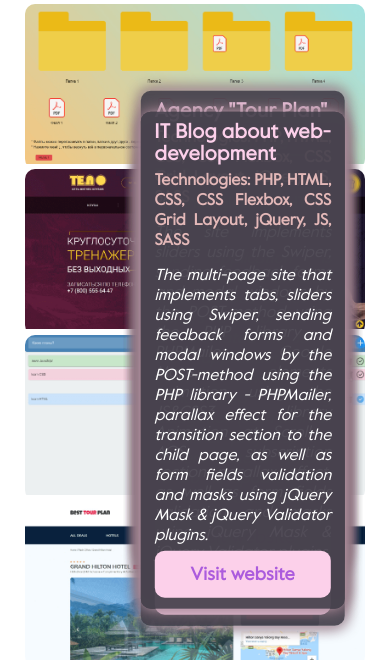
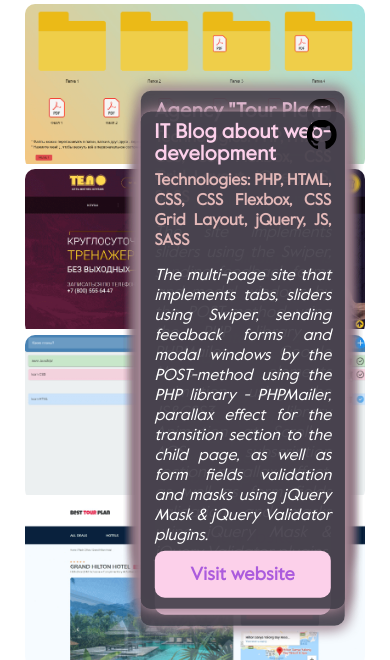
Before and after one commit to KsyTim/myWebsite, a PHP site: page /?lang=1 in a window 390 px wide. Shown: the part 3165-3825 px from the top of the page. Run offline with PHP 8.4, Linux system fonts and the light colour scheme; some libraries are stand-ins or nearby versions; some web fonts are replaced.

Commit message:
added github proj link on projects slider

```diff
--- a/index.php
+++ b/index.php
@@ -230,6 +230,9 @@ $lang = $_GET['lang'] === 'ru' ? $ru : $en;
             <div class="slide slide-<?= $key + 1 ?>">
               <img src="./img/<?= $value['img'] ?>.png" alt="">
               <div class="projects-content-description">
+                <a href="https://github.com/KsyTim/<?= $value['git-link'] ?>" class="projects-content-description__github" target="_blank" rel="noopener noreferrer">
+                  <img src="./img/footer-github.svg" alt="Github">
+                </a>
                 <a href="#" class="projects-content-title"><?= $value['projects-content-title'] ?></a>
                 <div class="projects-content-text">
                   <div class="projects-content-technologies"><?= $value['projects-content-technologies'] ?></div>
--- a/languages.php
+++ b/languages.php
@@ -19,6 +19,7 @@ return [
     'projects-content' => [
       [
         'img' => '3d-model',
+        'git-link' => '3d-model-lesson30-branch-/tree/lesson30',
         'projects-content-title' => 'Дизайн-агентство 3D Model',
         'projects-content-technologies' => 'Технологии: HTML, CSS, Bootstrap, JS, PHP, Webpack',
         'projects-content-more' => 'Лэндинг-страница дизайн-агенства, где реализованы: таймер, POST-запросы (с использованием fetch API) для форм на сайте, простые JS анимации для мобильного меню и модальной формы, табы, слайдер на чистом JS, а также калькулятор работ.',
@@ -26,6 +27,7 @@ return [
       ],
       [
         'img' => 'desktop',
+        'git-link' => 'desktop',
         'projects-content-title' => 'Клон "Рабочий стол" на jQuery',
         'projects-content-technologies' => 'Технологии: HTML, CSS, CSS Flexbox, jQuery, jQuery UI',
         'projects-content-more' => 'Своеобразный симулятор рабочего стола, где реализован функционал перетаскивания файлов с рабочего стола в папки, из папки в папку, и из папки на рабочий стол с сохранением текущего состояния их расположения в локальном хранилище (localStorage). Могу реализовать подобный функционал на чистом JS, используя drag&drop собятия (например, примерно похожая мини-работа реализована мной на <a href="https://jsfiddle.net/KsyTim/9Ltwd5v0/4/" target="_blank" rel="noopener noreferrer">JSFiddle</a>).',
@@ -33,6 +35,7 @@ return [
       ],
       [
         'img' => 'fitness',
+        'git-link' => 'fitness',
         'projects-content-title' => 'Фитнес-клуб "Тело"',
         'projects-content-technologies' => 'Технологии: HTML, CSS, CSS Flexbox, JS',
         'projects-content-more' => 'Многостраничный сайт, где реализованы слайдеры, модальные окна, POST-запросы (с использованием fetch API) для форм на сайте, калькулятор (который парсит стоимость абонементов со страниц клубов сайта путем обращения к объекту DOMParser()), а также Яндекс.Карты.',
@@ -40,6 +43,7 @@ return [
       ],
       [
         'img' => 'toDo-oop',
+        'git-link' => 'js_hard/tree/master/to_do_oop',
         'projects-content-title' => 'To Do',
         'projects-content-technologies' => 'Технологии: HTML, CSS, JS',
         'projects-content-more' => 'Приложение реализовано в ООП стиле. Различные состояния "дел, которые необходимо выполнить (To Do)" анимированы с помощью JS. В приложении обработчик событий реализован с использованием делегирования (как и во всех других моих проектах). Текущеее состояние "дел, которые необходимо выполнить (To Do)" обновляется и сохраняется в локальном хранилище (localStorage).',
@@ -47,6 +51,7 @@ return [
       ],
       [
         'img' => 'tour-plan',
+        'git-link' => 'tour-plan',
         'projects-content-title' => 'Агентство "Tour Plan"',
         'projects-content-technologies' => 'Технологии: PHP, HTML, CSS, CSS Flexbox, CSS Grid Layout, jQuery, JS, SASS',
         'projects-content-more' => 'На сайте реализованы слайдеры  с помощью Swiper, отправка данных форм обратной связи и модальных окон POST-методом на почту с помощью PHP библиотеки - PHPMailer, Google Карты, анимация элементов с помощью JS&CSS3 библотеки Animation at Scroll - AOS, parallax эффект для секции с подпиской, а также валидация и маски для полей форм на сайте с помощью плагинов jQuery Mask & jQuery Validator.',
@@ -54,6 +59,7 @@ return [
       ],
       [
         'img' => 'universal',
+        'git-link' => 'universal',
         'projects-content-title' => 'ИТ блог о веб-разработке - Universal',
         'projects-content-technologies' => 'Технологии: PHP, HTML, CSS, CSS Flexbox, CSS Grid Layout, jQuery, JS, SASS',
         'projects-content-more' => 'Многостраничный сайт, где реализованы табы, слайдеры с помощью Swiper, отправка данных форм обратной связи и модальных окон POST-методом на почту с помощью PHP библиотеки - PHPMailer, parallax эффект для раздела перехода на дочернюю страницу сайта, а также валидация и маски для полей форм на сайте с помощью плагинов jQuery Mask & jQuery Validator.',
@@ -104,6 +110,7 @@ return [
     'projects-content' => [
       [
         'img' => '3d-model',
+        'git-link' => '3d-model-lesson30-branch-/tree/lesson30',
         'projects-content-title' => 'Design Agency 3D Model',
         'projects-content-technologies' => 'Technologies: HTML, CSS, Bootstrap, JS, PHP, Webpack',
         'projects-content-more' => 'Design agency landing page, where implements the timer, POST-requests using fetch API for the site forms, simple JS animation for mobile menu and modal window, tabs, pure JS slider, and a calculator.',
@@ -111,6 +118,7 @@ return [
       ],
       [
         'img' => 'desktop',
+        'git-link' => 'desktop',
         'projects-content-title' => 'Desktop Clone jQuery',
         'projects-content-technologies' => 'Technologies: HTML, CSS, CSS Flexbox, jQuery, jQuery UI',
         'projects-content-more' => 'The desktop simulator application where you can move files from your desktop to folders, from folder to folder, while maintaining the current state in localStorage. I can implement similar functionality on pure JS using drag&drop events (for example, the similar project which I implemented on <a href="https://jsfiddle.net/KsyTim/9Ltwd5v0/4/" target="_blank" rel="noopener noreferrer">JSFiddle</a>).',
@@ -118,6 +126,7 @@ return [
       ],
       [
         'img' => 'fitness',
+        'git-link' => 'fitness',
         'projects-content-title' => 'Fitness Club "Body"',
         'projects-content-technologies' => 'Technologies: HTML, CSS, CSS Flexbox, JS',
         'projects-content-more' => 'The multi-page site that implements sliders, modal window, POST-requests using fetch API for the site forms, calculator that parses the subscriptions cost from neighboring sites using the object DOMParser, Yandex Maps.',
@@ -125,6 +134,7 @@ return [
       ],
       [
         'img' => 'toDo-oop',
+        'git-link' => 'js_hard/tree/master/to_do_oop',
         'projects-content-title' => 'To Do',
         'projects-content-technologies' => 'Technologies: HTML, CSS, JS',
         'projects-content-more' => 'The application is implemented in an OOP style. Various states of "affairs To Do" on the list are animated via JS. In the application, the event handler is implemented using delegation (such as in all my other projects). The current state of "affairs To Do" is updated and stored in localStorage.',
@@ -132,6 +142,7 @@ return [
       ],
       [
         'img' => 'tour-plan',
+        'git-link' => 'tour-plan',
         'projects-content-title' => 'Agency "Tour Plan"',
         'projects-content-technologies' => 'Technologies: PHP, HTML, CSS, CSS Flexbox, CSS Grid Layout, jQuery, JS, SASS',
         'projects-content-more' => 'The site implements sliders using the Swiper, sending feedback forms and modal windows by the POST-method using the PHP library - PHPMailer, Google Maps, elements animation using the JS&CSS3 library Animation at Scroll - AOS, subscription section parallax effect, as well as form fields validation and masks using jQuery Mask & jQuery Validator plugins.',
@@ -139,6 +150,7 @@ return [
       ],
       [
         'img' => 'universal',
+        'git-link' => 'universal',
         'projects-content-title' => 'IT Blog about web-development',
         'projects-content-technologies' => 'Technologies: PHP, HTML, CSS, CSS Flexbox, CSS Grid Layout, jQuery, JS, SASS',
         'projects-content-more' => 'The multi-page site that implements tabs, sliders using Swiper, sending feedback forms and modal windows by the POST-method using the PHP library - PHPMailer, parallax effect for the transition section to the child page, as well as form fields validation and masks using jQuery Mask & jQuery Validator plugins.',
--- a/sass/_media.sass
+++ b/sass/_media.sass
@@ -65,6 +65,12 @@
     &-slide.content-active[alt="fcc_web"],
     &-slide.content-active[alt="fcc_js"]
       height: 90%
+
+  .projects
+    &-content
+      &-description
+        &__github
+          top: 4vh
 
 @media (max-width: 1024px)
   .wrapper
@@ -375,6 +381,12 @@
   .content-slide.content-active[alt="jq"]
     height: 75%
 
+  .projects
+    &-content
+      &-description
+        &__github
+          top: 2vh
+
 @media (max-width: 680px)
   .wrapper
     max-width: 520px
@@ -419,6 +431,10 @@
         line-height: 22px
       &-text
         margin: 3% 0 !important
+      &-description
+        &__github
+          top: 1vh
+          right: 2vh
 
   .content-slide.content-active[alt="jq"]
     height: 60%
@@ -626,6 +642,14 @@
     &-content
       &-description
         min-height: 382px
+        &__github
+          top: 1vh
+          right: 1vh
+          width: 30px
+          height: 30px
+          img
+            width: 100%
+            height: 100%
 
   .descriptions
     margin: 3% 0 0 6%
--- a/sass/sections/_projects.sass
+++ b/sass/sections/_projects.sass
@@ -39,6 +39,10 @@
       justify-content: space-evenly
       &-small
         right: 60px !important
+      &__github
+        position: absolute
+        top: 3vh
+        right: 5vh
     &-title
       font-weight: bold
       font-size: 24px
```
Also changed, not shown: css/style.css, 1 other file.
